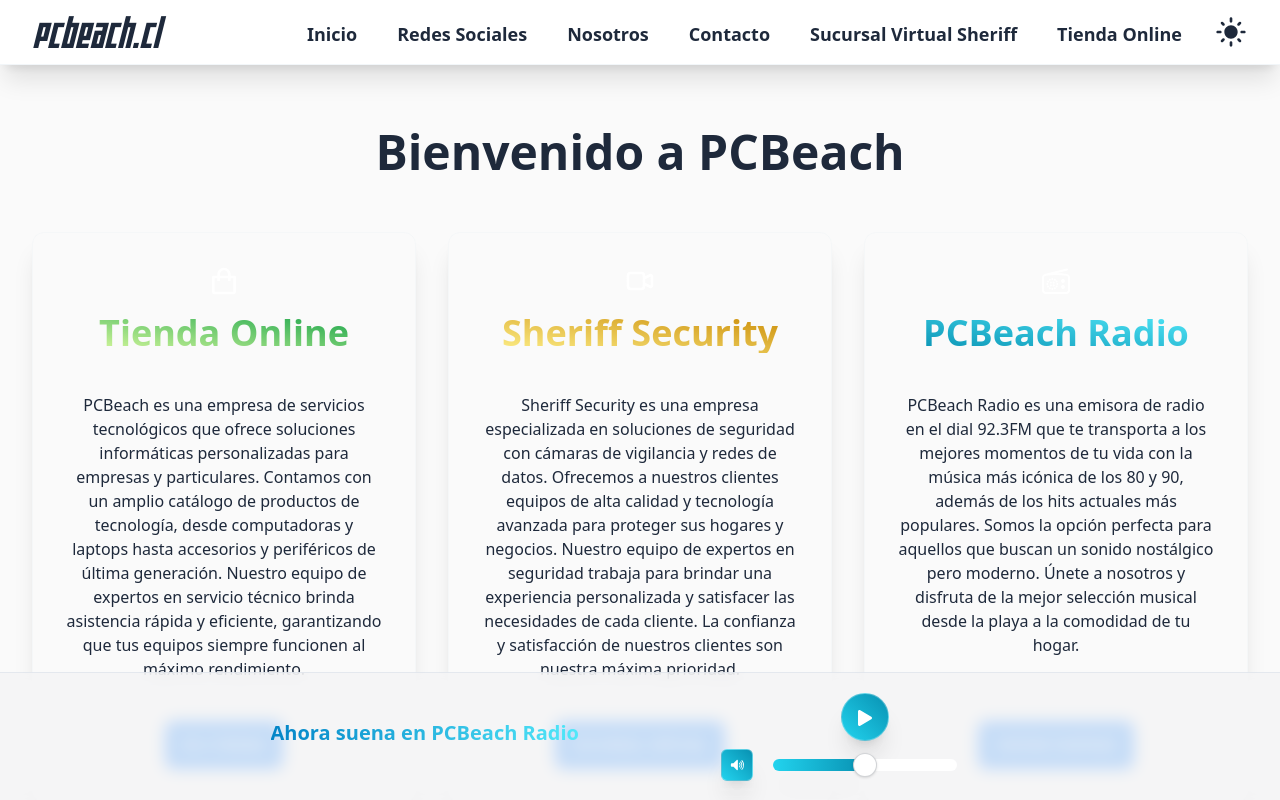
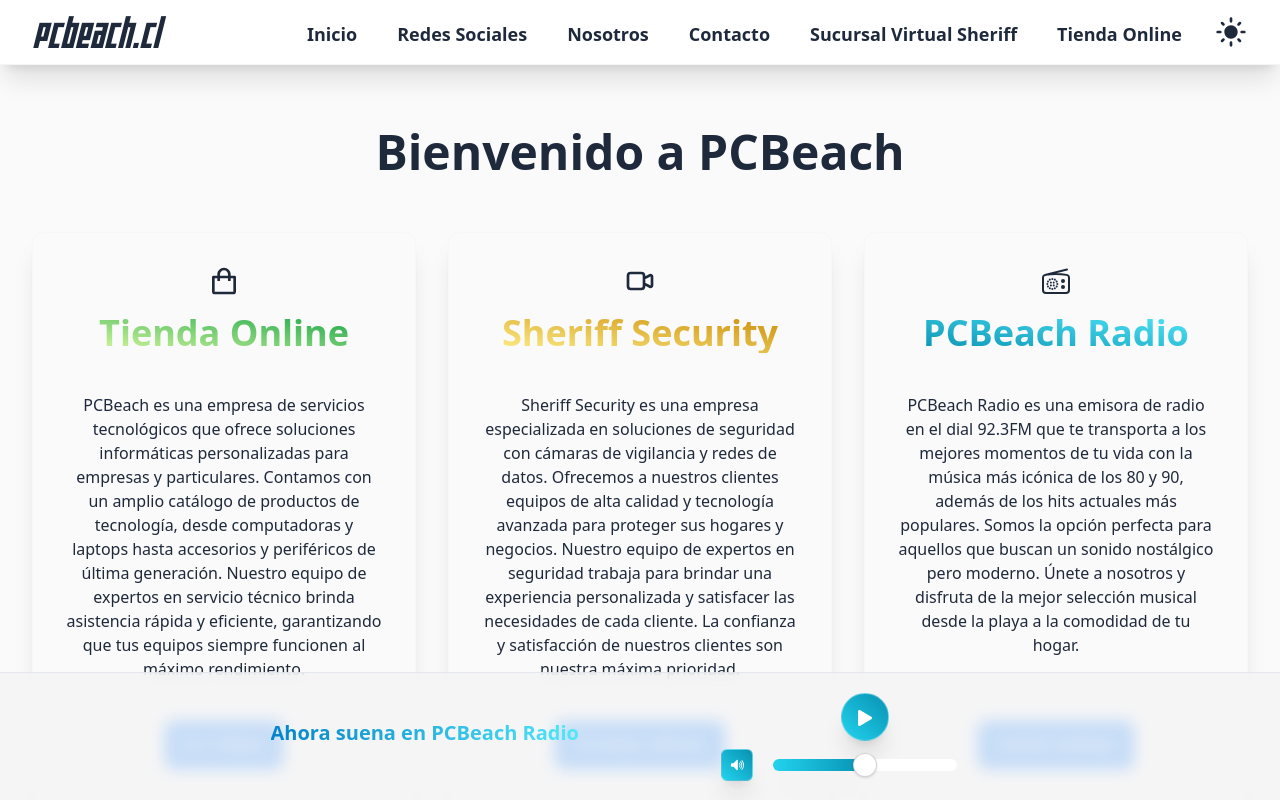
Before and after one commit to koge97/pcbeach-radio, a Next.js app: page / in a window 1280 px wide. Shown: the top 800 px of the page. Built offline with nearby package versions, Linux system fonts and the light colour scheme; no server answers.

Commit message:
🎨 Fix icono en modo oscuro

```diff
--- a/src/components/Empresas/CardEmpresas.tsx
+++ b/src/components/Empresas/CardEmpresas.tsx
@@ -16,7 +16,7 @@
     return (
         <div className='flex-initial w-72 md:w-96  p-4 dark:bg-zinc-800 border border-slate-200/20 dark:border-slate-800/20 shadow-xl rounded-xl'>
             <div className="hero-content w-full h-full justify-start flex flex-col">
-                <Props.icono className="w-8 h-8 text-white" />
+                <Props.icono className="w-8 h-8 text-slate-800 dark:text-white" />
                 <h2 className={`text-4xl font-bold ${Props.atributo}`}>{Props.titulo}</h2>
                 <p className="py-6">{Props.subtitulo}</p>
                 <a className="mt-auto" href={Props.href} target="_blank" rel="noreferrer">
```
